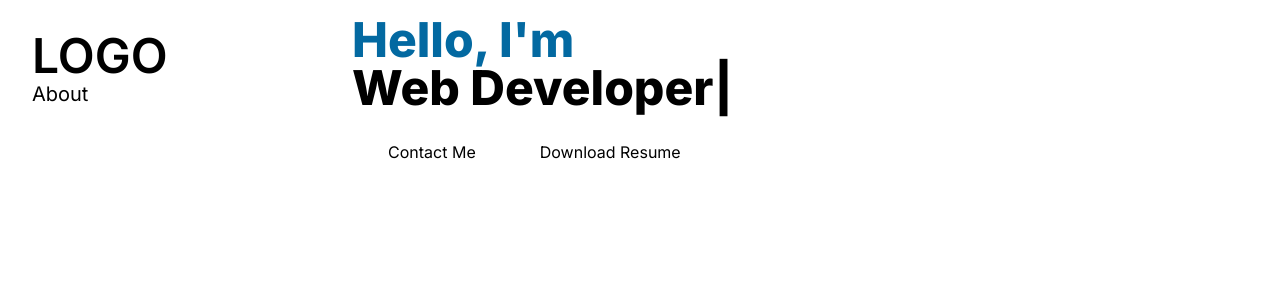
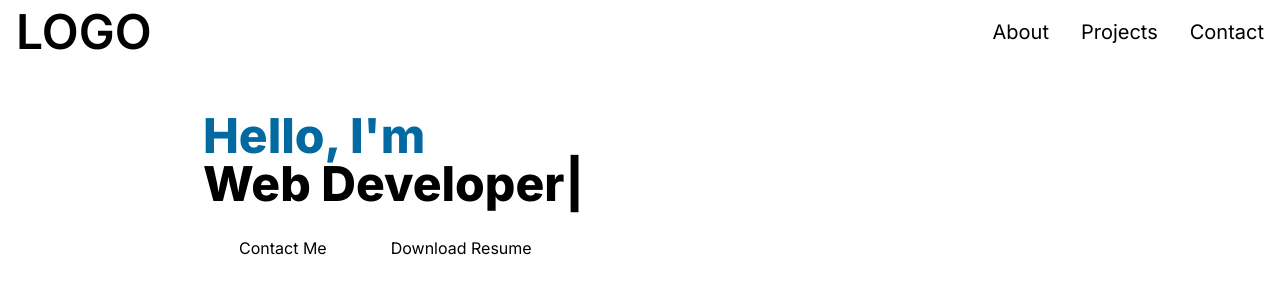
Before and after one commit to arandel1/portfolio, a Next.js app: page / in a window 1280 px wide. Shown: the top 300 px of the page. Built offline with nearby package versions, Linux system fonts and the light colour scheme.

Commit message:
menu icons functioning

```diff
--- a/app/components/NavBar.jsx
+++ b/app/components/NavBar.jsx
@@ -1,19 +1,62 @@
+"use client";
 import Link from "next/link";
 import React from "react";
+import { useState } from "react";
+import NavLink from "./NavLink";
+import { Bars3Icon, XmarkIcon } from "@heroicons/react/24/solid";
+
+const navLinks = [
+  {
+    title: "About",
+    path: "#about",
+  },
+  {
+    title: "Projects",
+    path: "#projects",
+  },
+  {
+    title: "Contact",
+    path: "#contact",
+  }
+]
 
 const NavBar = () => {
+  const [navBarOpen, setNavBarOpen] = useState(false);
+
   return(
-    <nav>
-      <div className="flex flex-wrap items-center justify-between mx-auto p-8">
-        <Link href={'/'} className="text-5xl text-black font-semibold">
+    <nav className="fixed top-0 left-0 right-0 z-10 bg-white bg-opacity-90">
+      <div className="flex flex-wrap items-center justify-between mx-auto px-4 py-2">
+        <Link
+          href={'/'}
+          className="text-lg md:text-5xl text-black font-semibold"
+        >
           LOGO
         </Link>
-      <div className='menu hidden md:block md:w-auto' id="navbar"></div>
-        <ul>
-          <li><Link href={"#about"} className="block py-2 pl-3 pr-3 text-black sm:text-xl rounded md:p-0 hover:text-sky-700">About</Link></li>
-        </ul>
-    </div></nav>
+        <div className=" mobile-menu block md:hidden">
+          {
+            !navBarOpen ? (
+              <button className="flex items-center px-3 py-2 border rounded border-black text-black hover:text-sky-500 hover:border-sky-500">
+                <Bars3Icon className="h-5 w-5"/>
+              </button>
+            ) : (
+              <button className="flex items-center px-3 py-2 border rounded border-black text-black hover:text-sky-500 hover:border-sky-500">
+                <XmarkIcon className="h-5 w-5"/>
+              </button>
+            )
+          }
+        </div>
+        <div className='menu hidden md:block md:w-auto' id="navbar">
+          <ul className="flex p-4 md:p-0 md:flex-row md:space-x-8 mt-0">
+            {navLinks.map((link, index) => (
+              <li key = {index}>
+                <NavLink href = {link.path} title = {link.title}/>
+              </li>
+            ))}
+          </ul>
+        </div>
+      </div>
+    </nav>
   )
 }
 
-export default NavBar
+export default NavBar;
--- a/app/components/NavLink.jsx
+++ b/app/components/NavLink.jsx
@@ -1,9 +1,14 @@
+
+import Link from "next/link";
+
 const NavLink = ({ href, title }) => {
   return(
-    <Link href={"#about"} className="block py-2 pl-3 pr-3 text-black sm:text-xl rounded md:p-0 hover:text-sky-700">
-      { title }
+    <Link
+      href={href}
+      className="block py-2 pl-3 pr-3 text-black sm:text-xl rounded md:p-0 hover:text-sky-700">
+        { title }
     </Link>
   );
 };
 
-export default  NavLink
+export default NavLink;
--- a/app/page.js
+++ b/app/page.js
@@ -6,7 +6,7 @@ export default function Home() {
   return (
     <main className="flex min-h-screen flex-co bg-white ">
       <NavBar/>
-      <div className="container mx-auto px-12 py-4">
+      <div className="container mt-24 mx-auto px-12 py-4">
         <HeroSection />
       </div>
     </main>
--- a/package.json
+++ b/package.json
@@ -9,6 +9,7 @@
     "lint": "next lint"
   },
   "dependencies": {
+    "@heroicons/react": "^2.1.3",
     "next": "14.2.3",
     "react": "^18",
     "react-dom": "^18",
```
Also changed, not shown: 1 other file (tests, documents, lock files or other folders).
